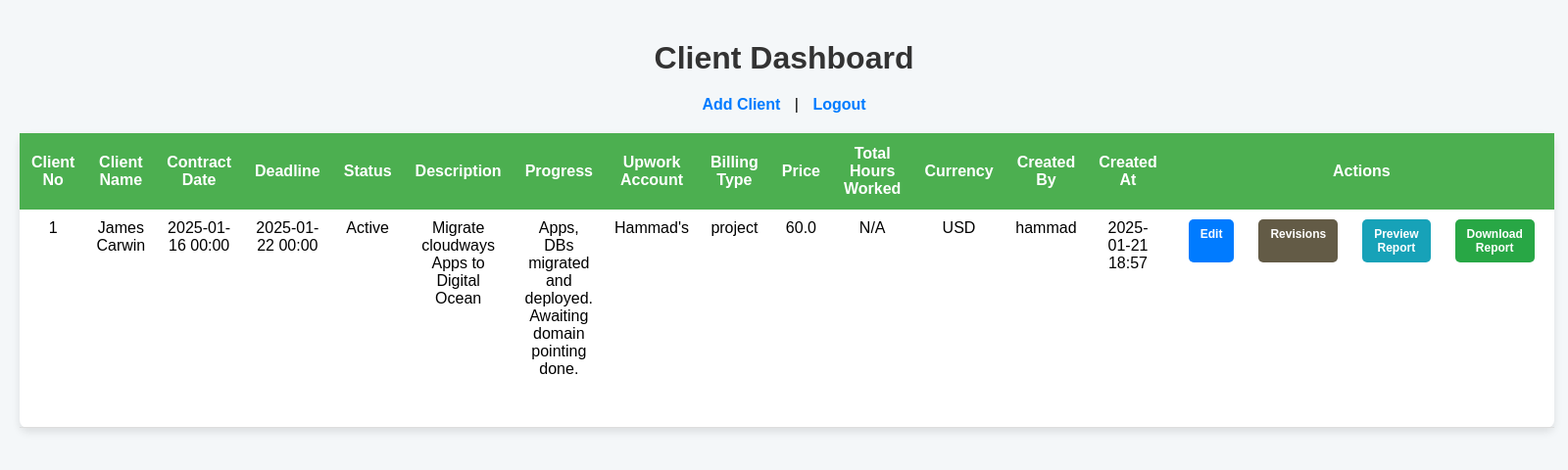
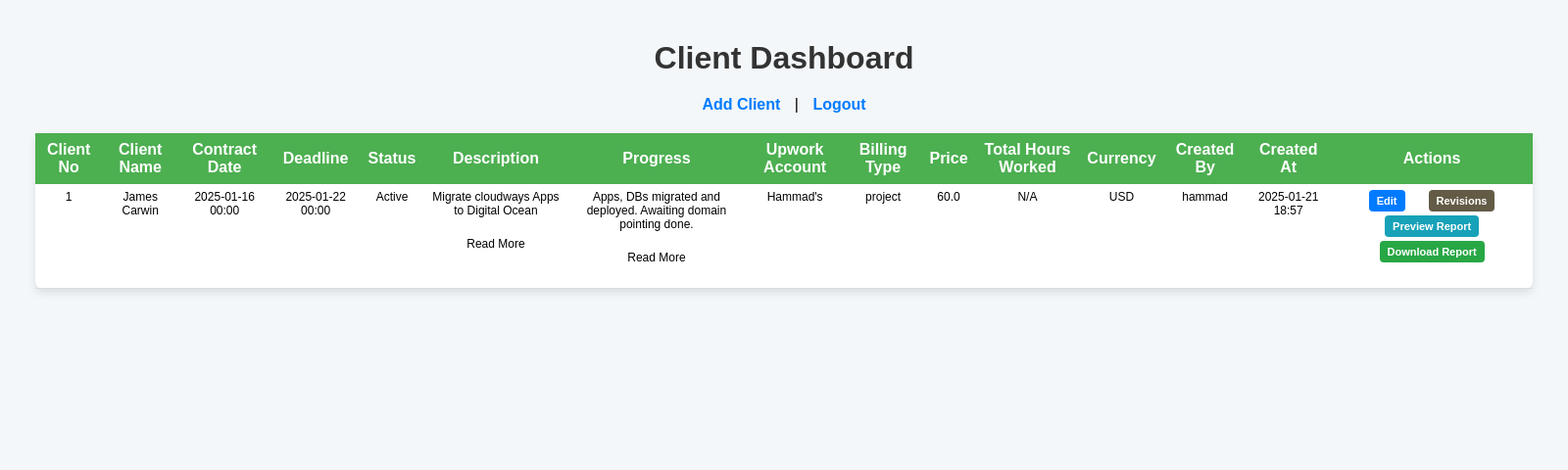
Before and after one commit to i2zoneadmin/cms, a Flask app: page / in a window 1600 px wide. Shown: the top 480 px of the page at 98% size. Run offline with Flask 3, Linux system fonts and the light colour scheme; a user stored in the database is signed in.

Commit message:
added logics

```diff
--- a/static/css/dashboard.css
+++ b/static/css/dashboard.css
@@ -5,6 +5,7 @@ body {
     margin: 0;
     padding: 20px;
     text-align: center;
+    overflow-x: hidden; /* Prevent horizontal scrolling */
 }
 
 /* Header */
@@ -33,7 +34,7 @@ a:hover {
 /* Table Container */
 table {
     width: 100%;
-    max-width: 100%;
+    max-width: 98%; /* Reduced the table width */
     border-collapse: collapse;
     margin: 0 auto;
     background: white;
@@ -46,7 +47,7 @@ table {
 th {
     background-color: #4CAF50;
     color: white;
-    padding: 12px;
+    padding: 8px; /* Reduced padding */
     text-align: center;
     font-weight: bold;
     position: sticky;
@@ -55,42 +56,12 @@ th {
 
 /* Table Rows */
 td {
-    padding: 10px;
+    padding: 6px; /* Reduced padding */
     text-align: center;
     border-bottom: 1px solid #ddd;
     vertical-align: top;
+    font-size: 12px; /* Reduced font size */
 }
-
-/* Expandable Text */
-td.expandable {
-    position: relative;
-    overflow: hidden;
-    text-overflow: ellipsis;
-    white-space: nowrap;
-    max-height: 1.5em; /* Single-line height */
-    transition: max-height 0.3s ease-in-out, white-space 0.3s ease-in-out;
-}
-
-td.expandable.expanded {
-    max-height: none;
-    white-space: normal; /* Allow wrapping */
-}
-
-/* "Read More / Read Less" button */
-.read-more-btn {
-    color: #007BFF;
-    cursor: pointer;
-    font-size: 12px;
-    text-decoration: underline;
-    display: inline-block;
-    margin-top: 5px;
-    visibility: hidden; /* Default: hidden */
-}
-
-.read-more-btn.visible {
-    visibility: visible; /* Only visible for truncated content */
-}
-
 
 /* Alternating Row Colors */
 tr:nth-child(even) {
@@ -105,17 +76,18 @@ tr:hover {
 /* Actions Column - Buttons */
 td .action-buttons {
     display: flex;
-    gap: 5px; /* Reduced the space between buttons */
+    gap: 4px; /* Reduced gap between buttons */
+    flex-wrap: wrap; /* Allow wrapping on smaller screens */
     justify-content: center;
 }
 
 .action-buttons a {
     text-decoration: none;
     color: white;
-    font-size: 12px;
+    font-size: 11px; /* Reduced font size */
     font-weight: bold;
-    padding: 8px 12px;
-    border-radius: 5px;
+    padding: 5px 8px; /* Reduced padding */
+    border-radius: 4px; /* Smaller rounded corners */
     transition: background-color 0.3s ease-in-out;
 }
 
@@ -151,7 +123,6 @@ td .action-buttons {
     background-color: #218838;
 }
 
-
 /* Responsive Table - Scrollable on Small Screens */
 @media screen and (max-width: 1024px) {
     table {
@@ -161,8 +132,8 @@ td .action-buttons {
     }
 
     th, td {
-        padding: 8px;
-        font-size: 14px;
+        padding: 6px;
+        font-size: 11px; /* Smaller font size */
     }
 }
 
@@ -172,14 +143,19 @@ td .action-buttons {
     }
 
     h1 {
-        font-size: 20px;
+        font-size: 18px;
     }
 
     a {
-        font-size: 14px;
+        font-size: 12px;
     }
 
     th, td {
-        font-size: 12px;
+        font-size: 10px;
+    }
+
+    .action-buttons a {
+        padding: 4px 6px; /* Even smaller padding */
+        font-size: 10px;
     }
 }
```
